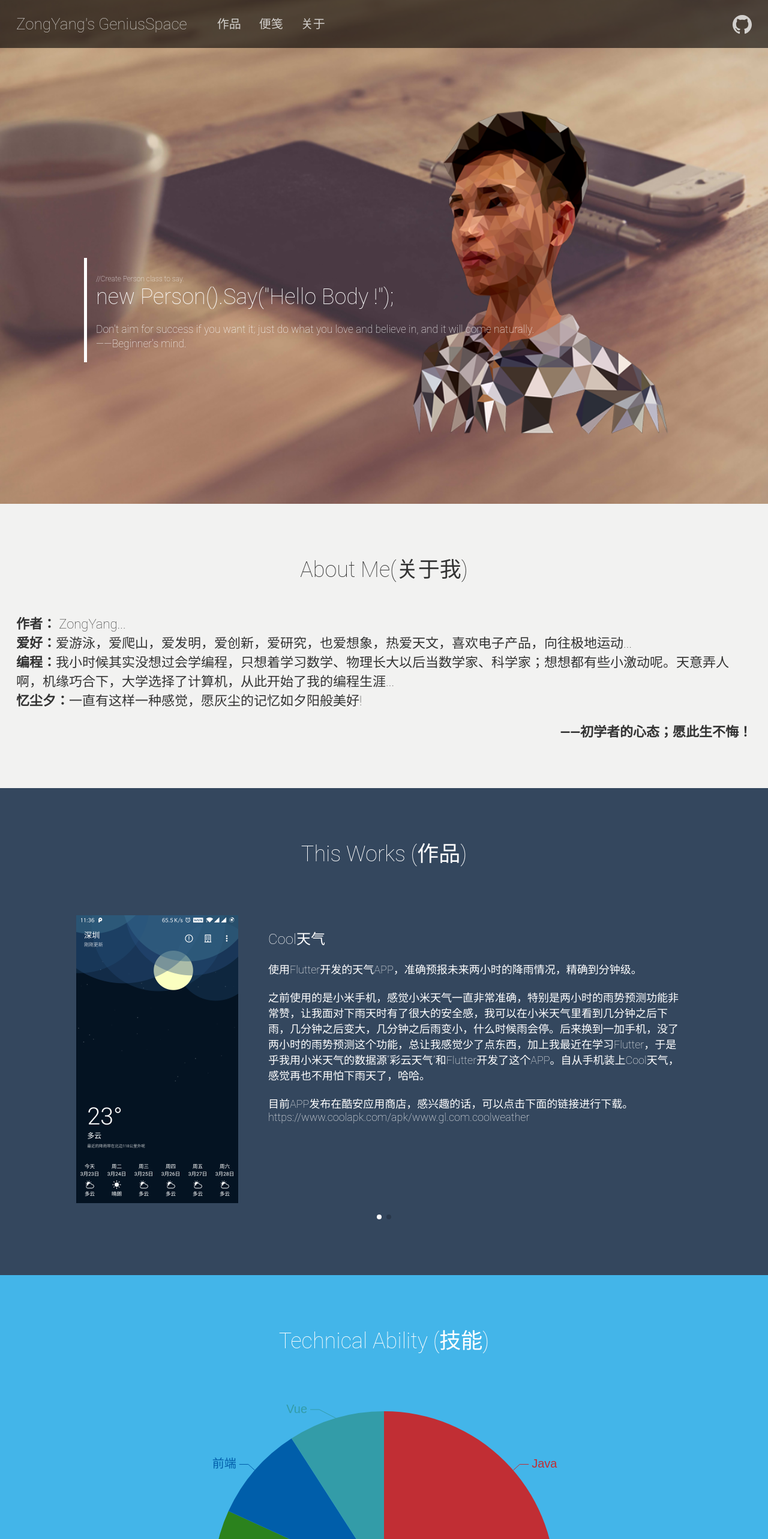
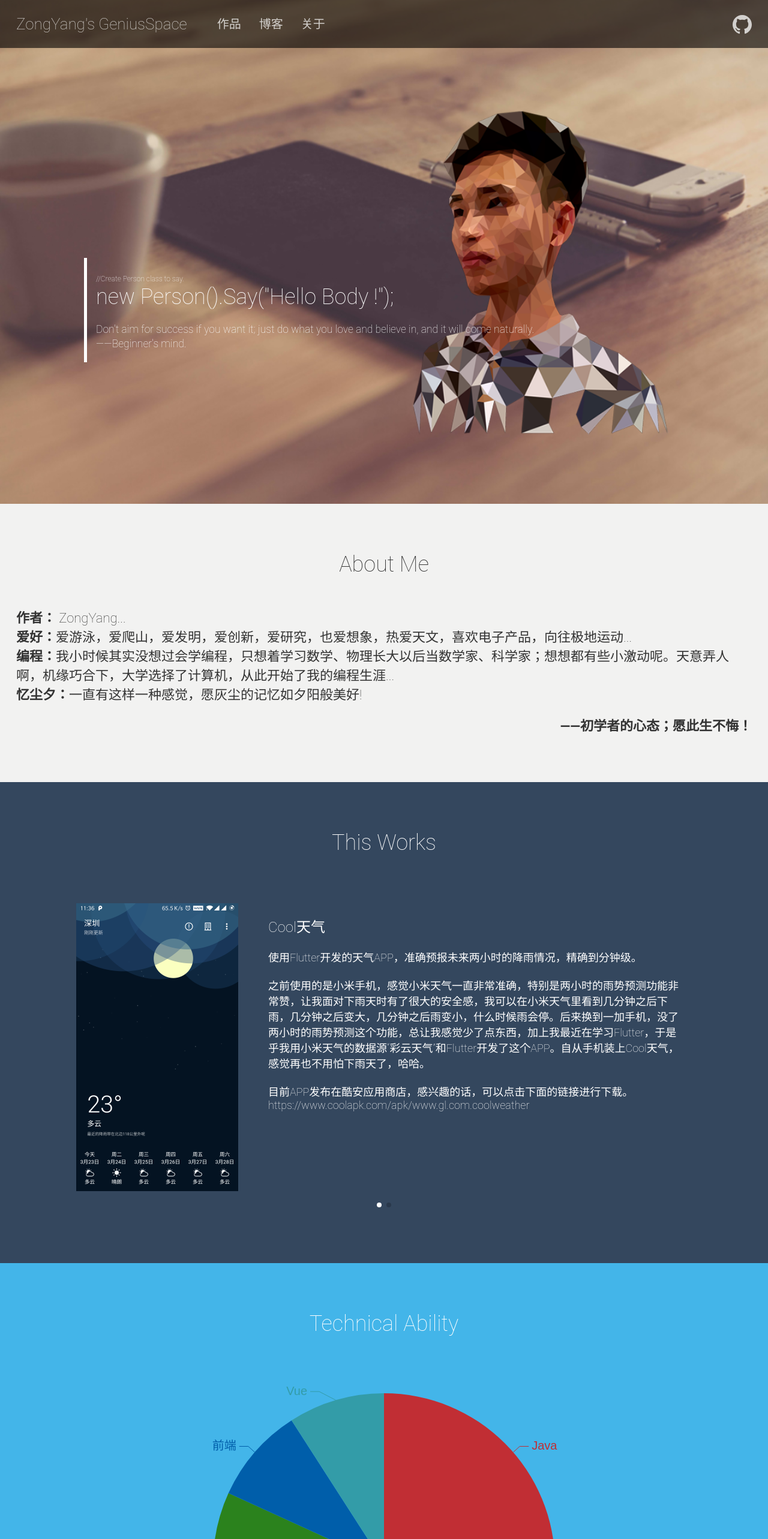
Before and after one commit to GaozyDev/zyblog, a Vue app: page /#/home in a window 1280 px wide. Shown: the top 2566 px of the page at 60% size. Built offline with nearby package versions, Linux system fonts and the light colour scheme.

Commit message:
创建blog页

```diff
--- a/src/components/NavHeader.vue
+++ b/src/components/NavHeader.vue
@@ -19,10 +19,10 @@
       <div class="nav-menu fl">
         <ul>
           <li class="fl">
-            <a href="javascript:;" @click="works">作品</a>
+            <a href="javascript:;" @click="work">作品</a>
           </li>
           <li class="fl">
-            <a href="/">便笺</a>
+            <a href="javascript:;" @click="blog">博客</a>
           </li>
           <li class="fl">
             <a href="/">关于</a>
@@ -70,8 +70,11 @@ export default {
         this.scrollTopLast = scrollTop;
       }
     },
-    works() {
-      this.$router.push("/works");
+    work() {
+      this.$router.push("/work");
+    },
+    blog() {
+      this.$router.push("/blog");
     }
   },
   destroyed() {
--- /dev/null
+++ b/src/pages/blog.vue
@@ -0,0 +1,10 @@
+<template>
+  <div class="blog">blog</div>
+</template>
+<script>
+export default {
+  name: "blog"
+};
+</script>
+<style lang="scss">
+</style>
--- a/src/pages/home.vue
+++ b/src/pages/home.vue
@@ -21,7 +21,7 @@
     </div>
     <div class="about-me">
       <div class="container">
-        <div class="title">About Me(关于我)</div>
+        <div class="title">About Me</div>
         <div class="more-info">
           <div>
             <strong>作者：</strong> ZongYang...
@@ -43,7 +43,7 @@
     </div>
     <div class="works-display">
       <div class="container">
-        <div class="title">This Works (作品)</div>
+        <div class="title">This Works</div>
         <div class="works">
           <swiper class="swiper" :options="swiperOption">
             <swiper-slide class="swiper-slide" v-for="(item,index) in works" v-bind:key="index">
@@ -70,13 +70,13 @@
     </div>
     <div class="technical-ability">
       <div class="container">
-        <div class="title">Technical Ability (技能)</div>
+        <div class="title">Technical Ability</div>
         <div class="chart" id="chart" :style="{width: '800px', height: '600px'}"></div>
       </div>
     </div>
     <div class="more-information">
       <div class="container">
-        <div class="title">More Information(更多)</div>
+        <div class="title">About Programming</div>
       </div>
     </div>
   </div>
--- a/src/pages/works.vue
+++ b/src/pages/work.vue
@@ -1,9 +1,9 @@
 <template>
-  <div class="works">works</div>
+  <div class="work">work</div>
 </template>
 <script>
 export default {
-  name: "works"
+  name: "work"
 };
 </script>
 <style lang="scss">
--- a/src/router.js
+++ b/src/router.js
@@ -2,7 +2,8 @@ import Vue from "vue";
 import Router from "vue-router";
 import Index from "./pages/index";
 import Home from "./pages/home";
-import Works from "./pages/works";
+import Work from "./pages/work";
+import Blog from "./pages/blog";
 import NCEE from "./pages/NCEE";
 
 Vue.use(Router);
@@ -21,9 +22,14 @@ export default new Router({
           component: Home,
         },
         {
-          path: "/works",
-          name: "works",
-          component: Works,
+          path: "/work",
+          name: "work",
+          component: Work,
+        },
+        {
+          path: "/blog",
+          name: "blog",
+          component: Blog,
         },
       ],
     },
```
Also changed, not shown: .eslintrc.js (deleted).
